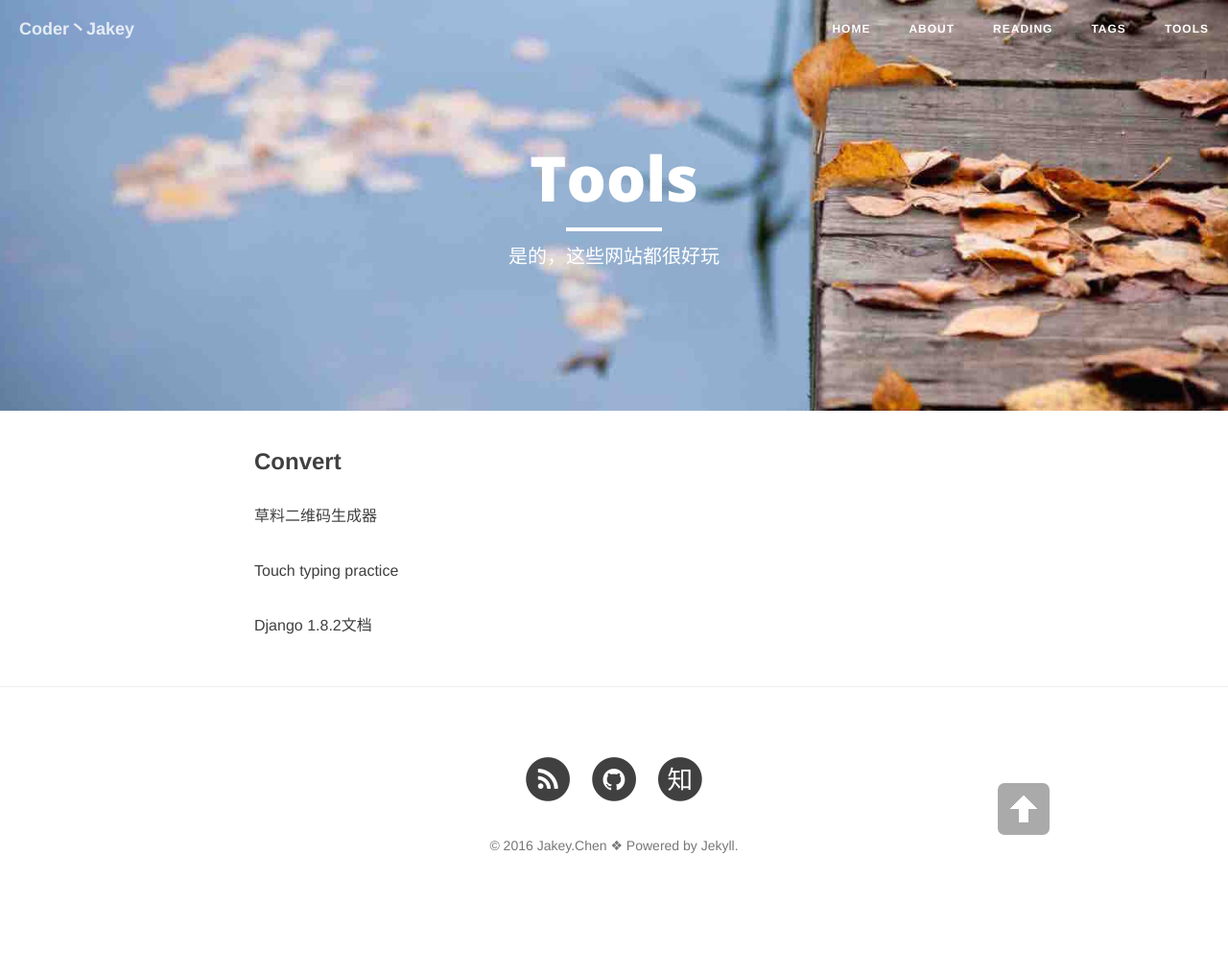
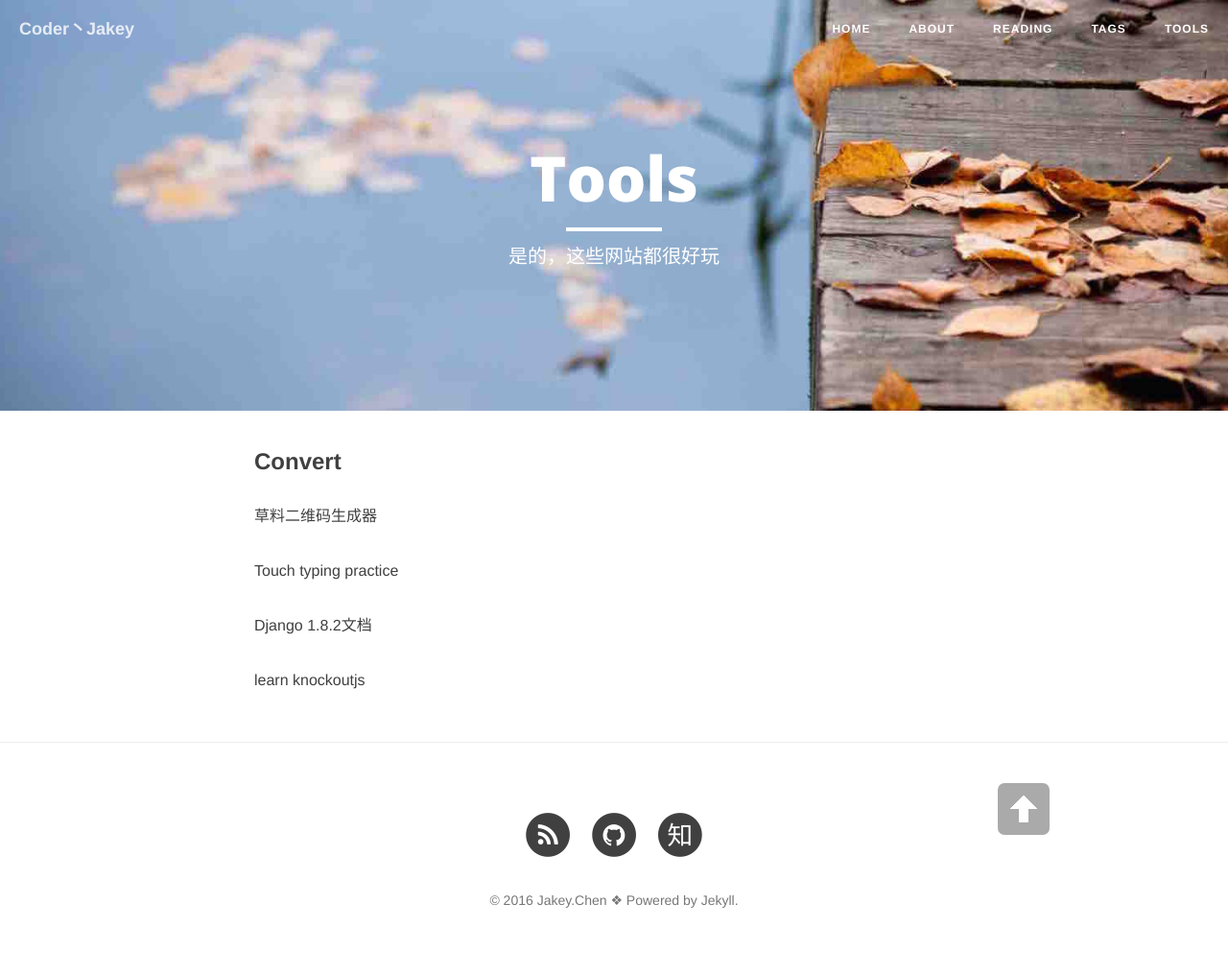
Before and after one commit to JakeyChen/JakeyChen.github.io, a Jekyll site: the page built from tools.md, in a window 1280 px wide. Shown: the whole page at 96% size. Built offline with Jekyll 4.4.1, drawn with Linux system fonts in a browser that asks for light colours; nearby versions of some CDN libraries; before the commit the page ends 959 px from its top, so only the background shows below that.

Commit message:
add link learn knockoutjs

```diff
--- a/tools.md
+++ b/tools.md
@@ -13,3 +13,5 @@ header-img: "img/autumn.jpg"
 [Touch typing practice](http://www.wordlm.com/wubi/youxi/3989.html)
 
 [Django 1.8.2文档](http://python.usyiyi.cn/django/intro/tutorial01.html)
+
+[learn knockoutjs](http://learn.knockoutjs.com/#/?tutorial=collections)
```
